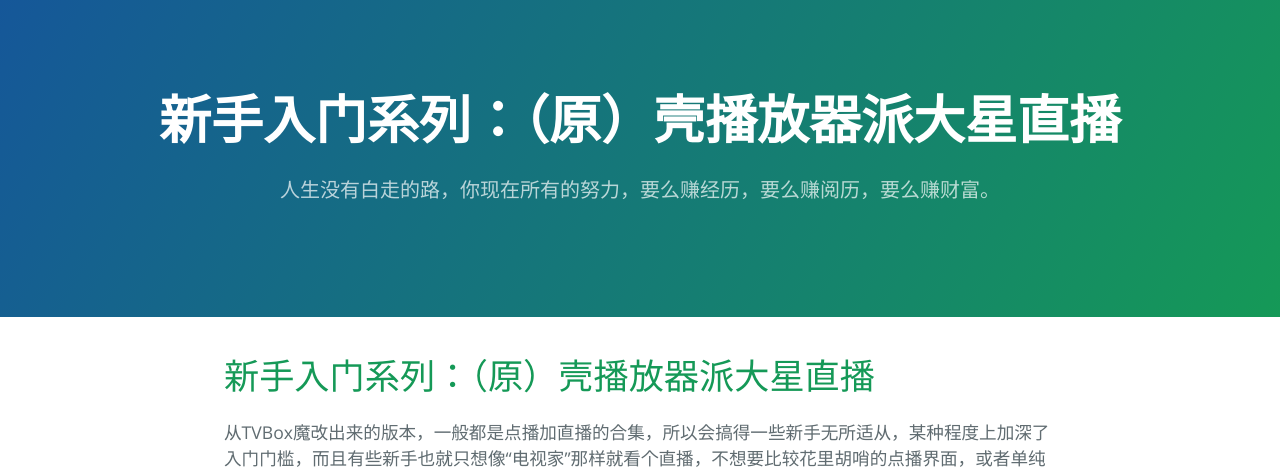
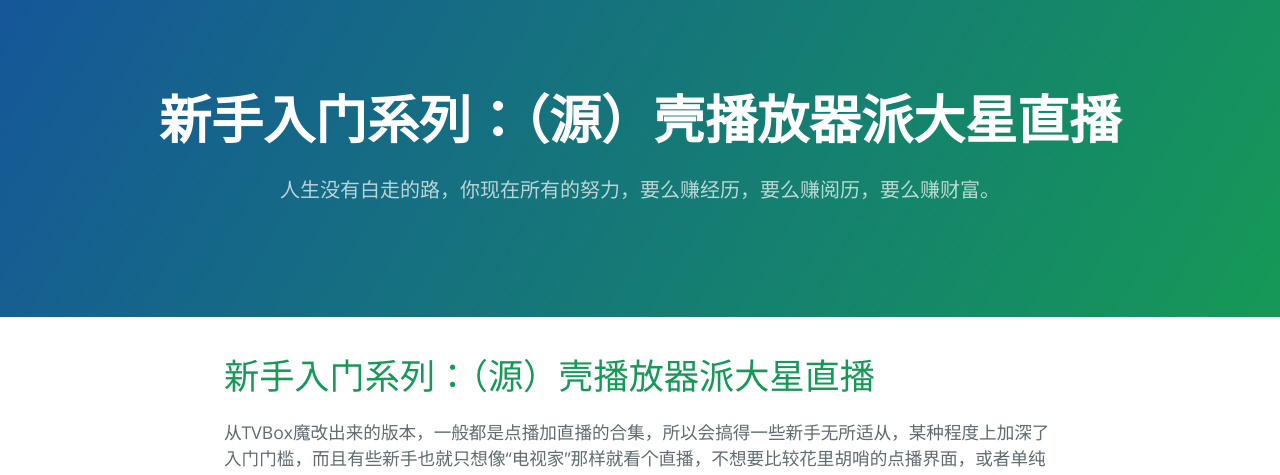
Before and after one commit to kimwang1978/iptv.github.io, a Jekyll site: the page built from docs/001_paidaxing.md, in a window 1280 px wide and 900 px high. Shown: the top 475 px of the window. Built offline with Jekyll 4.4.1, drawn with Linux system fonts in a browser that asks for light colours; our own code applies the rules of GitHub Pages for plain Markdown files.

Commit message:
Update 001_paidaxing.md

```diff
--- a/docs/001_paidaxing.md
+++ b/docs/001_paidaxing.md
@@ -2,7 +2,7 @@
 layout: default
 ---
 
-# 新手入门系列：（原）壳播放器派大星直播
+# 新手入门系列：（源）壳播放器派大星直播
 
 从TVBox魔改出来的版本，一般都是点播加直播的合集，所以会搞得一些新手无所适从，某种程度上加深了入门门槛，而且有些新手也就只想像“电视家”那样就看个直播，不想要比较花里胡哨的点播界面，或者单纯就是想点播和直播分开，特别是想给家里老人用的，这时一些只有直播源播放功能的壳就是个不错的选择，本篇给新手朋友推荐小众壳播放器：派大星直播。
 ![image](../assets/img/paidaxing1.png)
```
